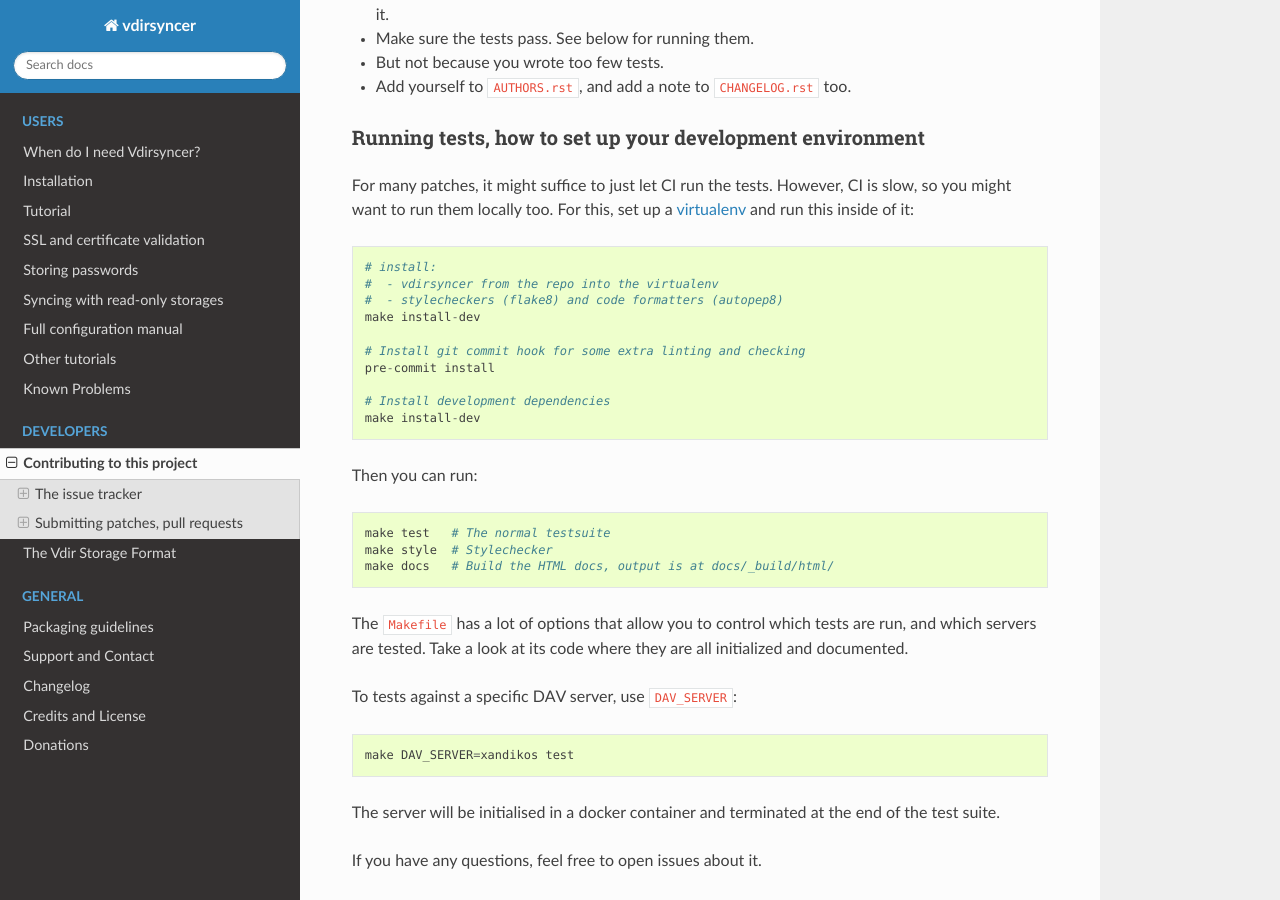
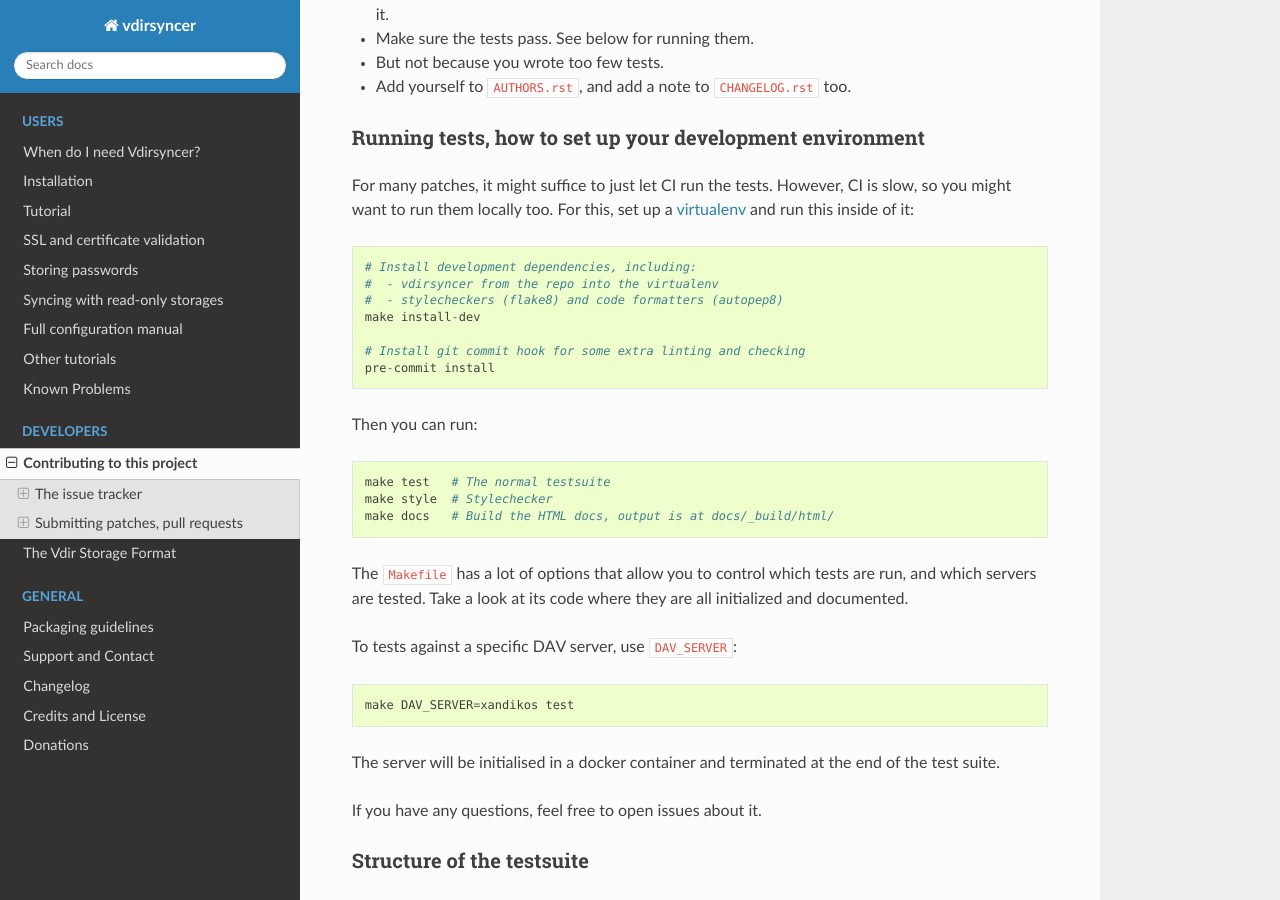
Before and after one commit to pimutils/vdirsyncer, a Sphinx documentation site: the page built from docs/contributing.rst, in a window 1280 px wide and 900 px high, scrolled down 1215 px. Built offline with Sphinx 7.4.7 and the Read the Docs theme 2.0.0, drawn with Linux system fonts in a browser that asks for light colours.

Commit message:
Remove duplicate command

```diff
--- a/docs/contributing.rst
+++ b/docs/contributing.rst
@@ -79,16 +79,13 @@
 CI is slow, so you might want to run them locally too. For this, set up a
 virtualenv_ and run this inside of it::
 
-    # install:
+    # Install development dependencies, including:
     #  - vdirsyncer from the repo into the virtualenv
     #  - stylecheckers (flake8) and code formatters (autopep8)
     make install-dev
 
     # Install git commit hook for some extra linting and checking
     pre-commit install
-
-    # Install development dependencies
-    make install-dev
 
 Then you can run::
 
```
